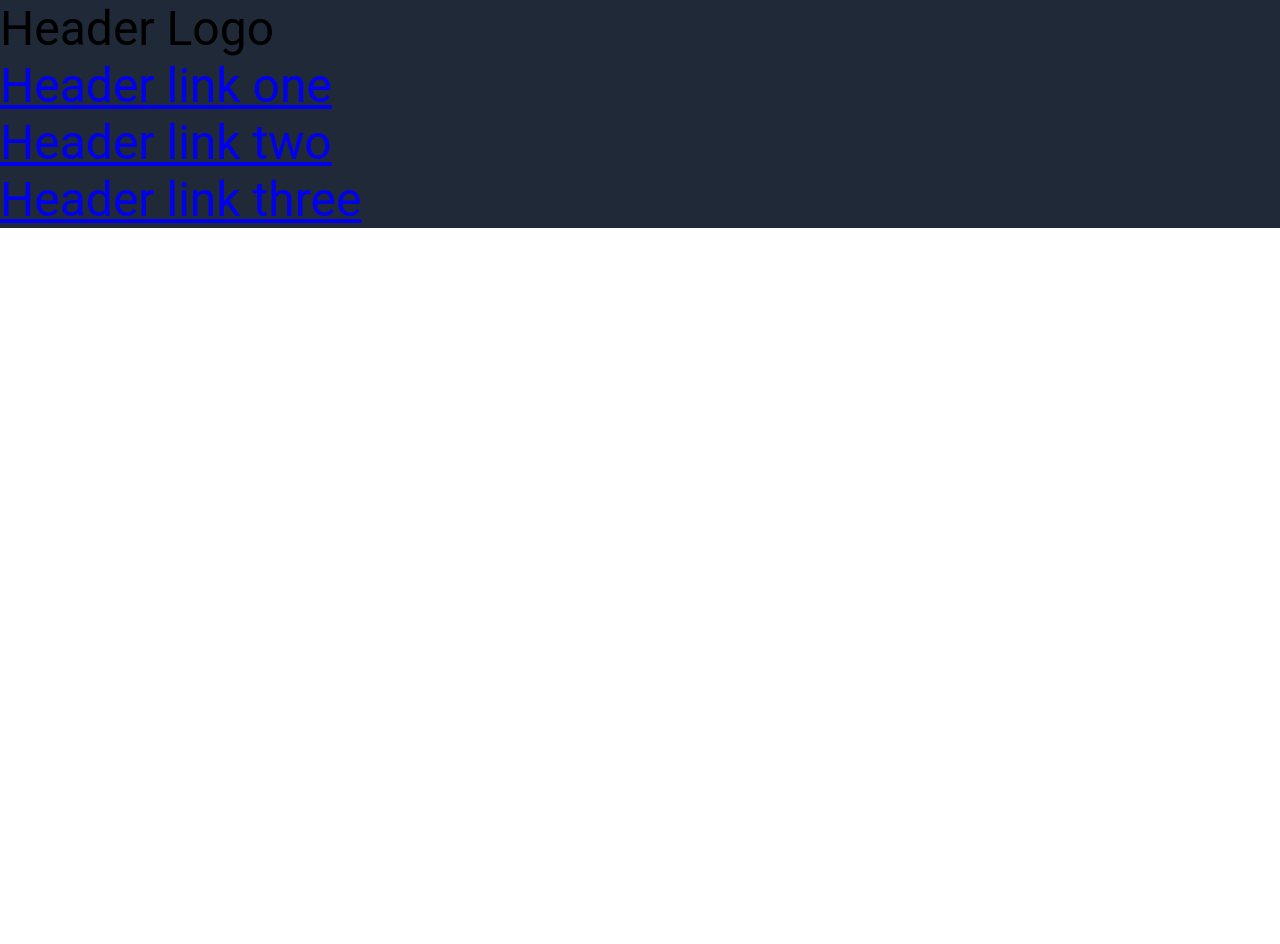
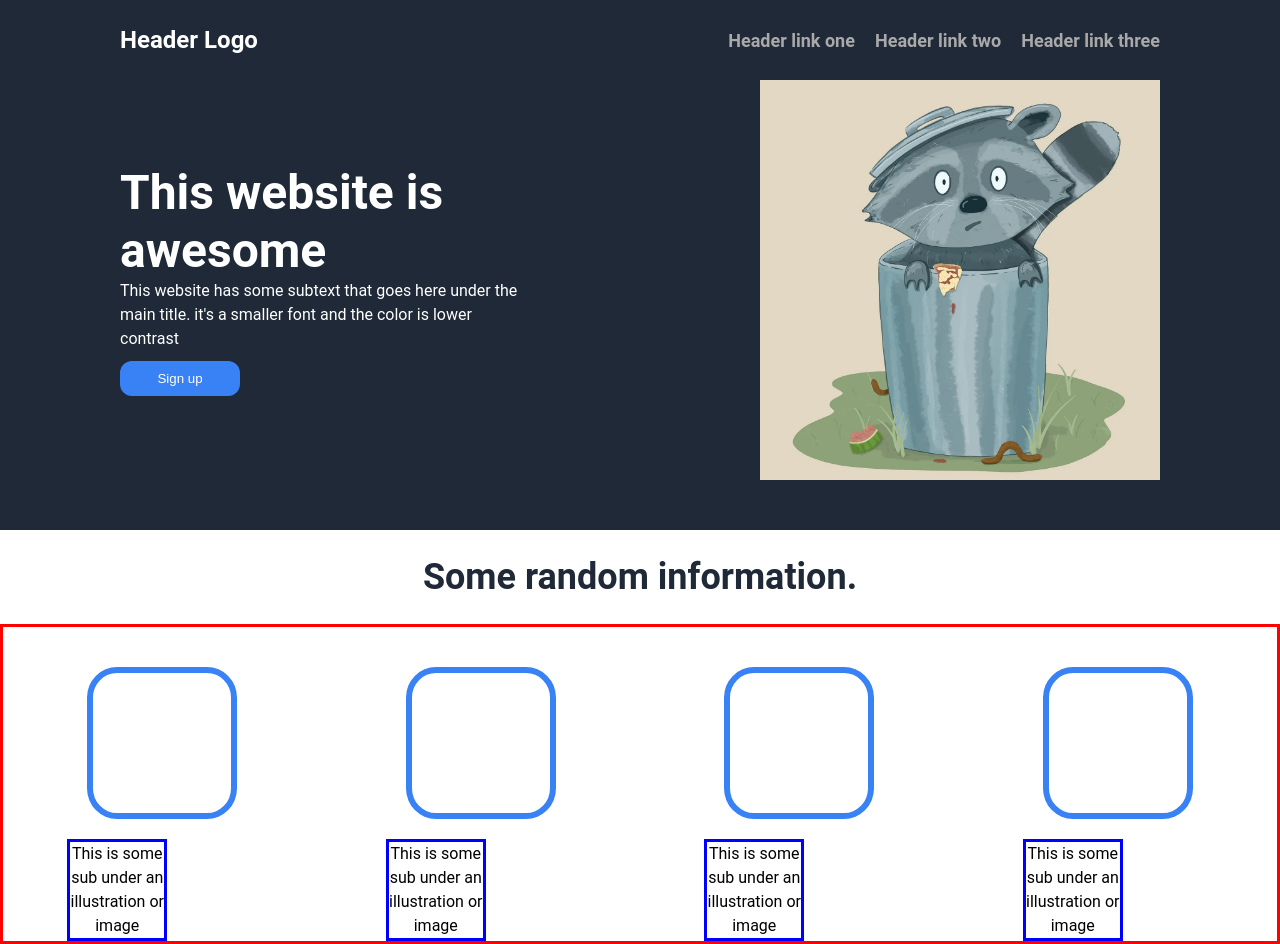
Before and after one commit to Apryzee/odin_site, a plain HTML site: page index.html in a window 1280 px wide. Before the commit the page ends 800 px from the top, so only its background shows below. Drawn offline with Linux system fonts and the light colour scheme.

Commit message:
fixed the main header. now adding tghe information tab

```diff
--- a/index.html
+++ b/index.html
@@ -8,7 +8,7 @@
 </head>
 <body>
     <nav class="navbar">
-        <div class="logo">
+        <div class="container">
             <div class="logo">Header Logo</div>
             <ul class="nav">
                 <li>
@@ -23,6 +23,61 @@
             </ul>
         </div>
     </nav>
-</div>
+
+    <header class="header">
+        <div class="container">
+            <div>
+                <h1>This website is awesome</h1>
+                <p>
+                    This website has some subtext that goes here under
+                    the main title. it's a smaller font and the color is lower contrast
+                </p>
+                <button>Sign up</button>
+            </div>
+            <img src="raccoon-8504925_1280.webp" width="400" height="400" alt="">
+        </div>
+    </header>
+    <section class="boxes">
+
+            <header class="information">Some random information.</header>
+            <div class="flex-container">
+                <div class="container">
+            <div class="box">1</div>
+            <div class="text">
+                <p>
+                    This is some  sub under an illustration or image
+                </p>
+            </div>
+            </div>
+
+            <div class="container">
+                <div class="box">1</div>
+                <div class="text">
+                    <p>
+                        This is some  sub under an illustration or image
+                    </p>
+                </div>
+                </div>
+
+                <div class="container">
+                    <div class="box">1</div>
+                    <div class="text">
+                        <p>
+                            This is some  sub under an illustration or image
+                        </p>
+                    </div>
+                    </div>
+
+                    <div class="container">
+                        <div class="box">1</div>
+                        <div class="text">
+                            <p>
+                                This is some  sub under an illustration or image
+                            </p>
+                        </div>
+                        </div>
+
+        </div>
+    </section>
 </body>
 </html>
--- a/style.css
+++ b/style.css
@@ -6,12 +6,132 @@
 
 body {
     font-family: 'roboto', sans-serif;
+    line-height: 16px;
+    font-size: 16px;
+    line-height: 1.5;
+}
+
+ul {
+    list-style-type: none;
+}
+
+.navbar .logo {
+    font-size: x-large;
+    font-weight: bold;
 }
 
 .navbar {
   background-color: #1f2937;
+  color: white;
+  height: 80px;
 }
 
-.logo {
-    font-size: 48px;
+.container {
+    max-width: 1100px;
+    margin: 0 auto;
+    padding: 0 30px;
 }
+
+.navbar a {
+    color: darkgray;
+    text-decoration: none;
+    font-size: 18px;
+    font-weight: bold;
+}
+
+.navbar a:hover {
+    color: white;
+}
+
+.navbar .container {
+    display: flex;
+    justify-content: space-between;
+    align-items: center;
+    height: 100%;
+}
+
+.navbar ul {
+    display: flex;
+}
+
+.navbar ul li {
+    margin-left: 20px;
+}
+
+.header {
+    background-color: #1f2937;
+    color: white;
+    min-height: 400px;
+    height: 450px;
+}
+
+button {
+    color: white;
+    margin-top: 10px;
+    background-color: #3882f6;
+    padding: 10px 10px;
+    border: none;
+    width: 120px;
+    cursor: pointer;
+    text-align: center;
+    border-radius: 12px;
+}
+
+.header h1 {
+    font-size: 3rem;
+    font-weight: bold;
+    line-height: 1.2;
+    width: 400px;
+}
+
+.header p {
+    width: 400px;
+}
+
+.header img {
+    max-width: 400px;
+}
+
+
+.header .container {
+    display: flex;
+    align-items: center;
+    justify-content: space-between;
+}
+
+.information {
+    display: flex;
+    justify-content: center;
+    font-size: 36px;
+    font-weight: bolder;
+    color: #1f2937;
+    padding-top: 20px;
+    padding-bottom: 20px;
+}
+
+.flex-container {
+    padding-top: 20px;
+    border: solid red;
+    margin-top: 0;
+    display: flex;
+    justify-content: center;
+}
+
+.box {
+    display: flex;
+    justify-content: center;
+    color: white;
+    border: solid 6px #3882f6;
+    border-radius: 20%;
+    background-color: white;
+    width: 150px;
+    margin: 20px;
+    line-height: 140px;
+    font-size: 20px;
+}
+
+.text {
+    border: solid blue;
+    width: 100px;
+    text-align: center;
+}
```
Also changed, not shown: raccoon-8504925_1280.webp (added).
